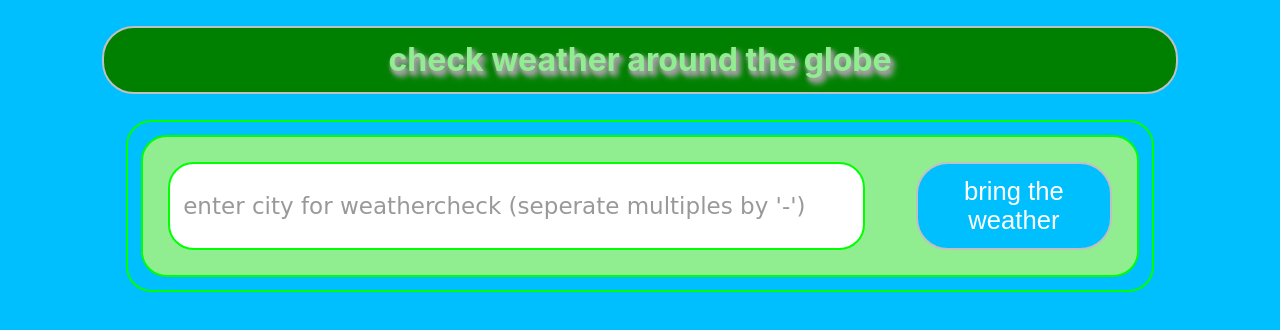
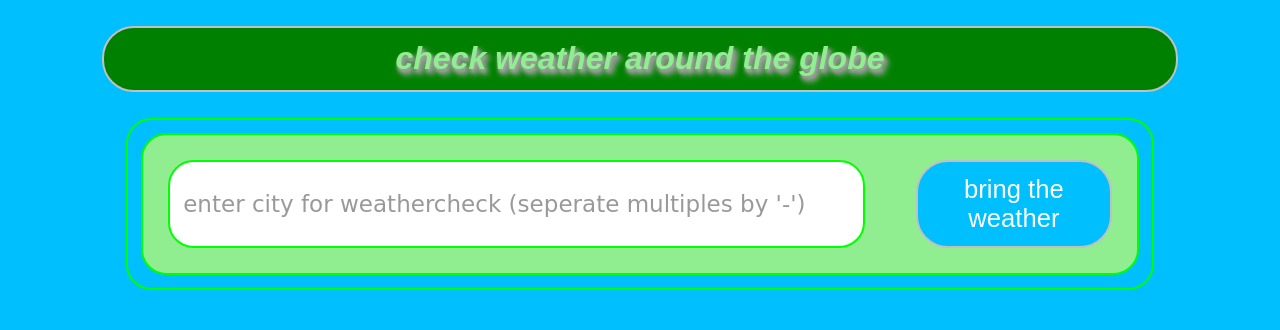
Before and after one commit to jensso/bring-the-weather, a React (Create React App) app: page / in a window 1280 px wide. Shown: the top 330 px of the page. Built offline with nearby package versions, Linux system fonts and the light colour scheme.

Commit message:
style modernized

```diff
--- a/src/App.css
+++ b/src/App.css
@@ -11,6 +11,8 @@ h1 {
                0.2vw 0.3vw 0.4vw grey,
                0.3vw 0.4vw 0.5vw silver;
   background: green;
+  font-family: arial;
+  font-style: oblique;
   padding: 1vw;
   border-radius: 2.5vw;
   border: 0.2vw solid silver;
--- a/src/App.js
+++ b/src/App.js
@@ -39,6 +39,7 @@ export class App extends React.Component {
     this.setState({weatherArr: this.state.weatherArr});
   }
 
+
   render() {
     return (
       <div className="App">
```
